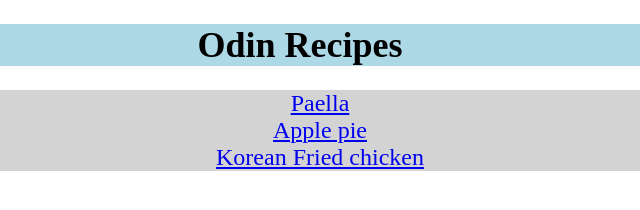
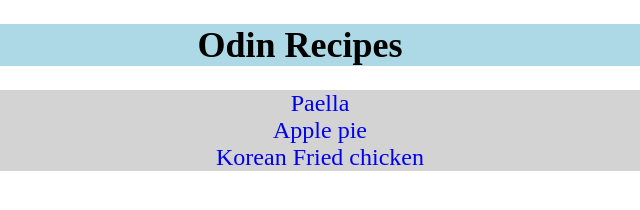
Before and after one commit to 1jeffreyli/odin-recipes, a plain HTML site: page index.html in a window 1280 px wide. Shown: the whole page, 340-980 px from the left. Drawn offline with Linux system fonts and the light colour scheme.

Commit message:
Edit index page styling

```diff
--- a/style.css
+++ b/style.css
@@ -13,3 +13,7 @@
     list-style: none;
     font-size: 24px;
 }
+
+a {
+    text-decoration: none;
+}
```
Also changed, not shown: recipes/applepie.html (+1 -0 lines).
